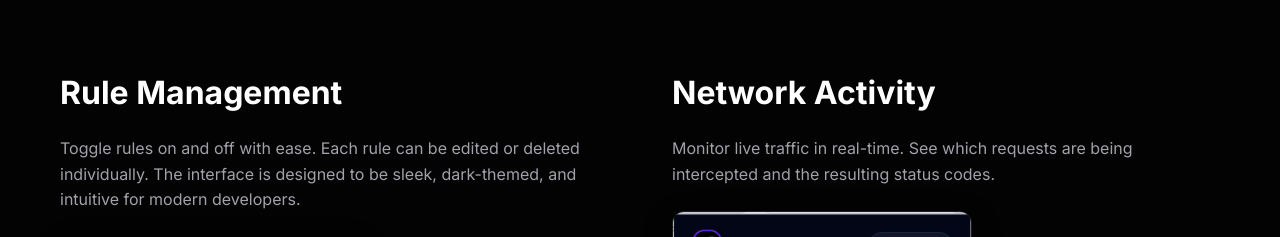
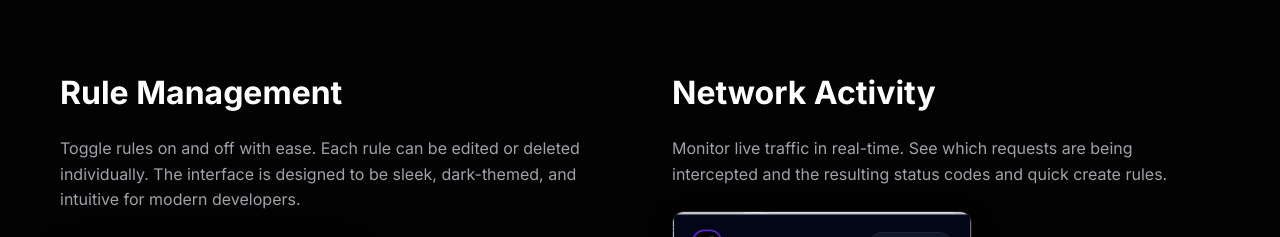
Before and after one commit to buingoctai/interceptly-page, a Next.js app: page /docs in a window 1280 px wide. Shown: the part 1380-1617 px from the top of the page. Built offline with nearby package versions, Linux system fonts and the light colour scheme.

Commit message:
docs: Update network activity description to include quick create rules.

```diff
--- a/src/app/docs/page.tsx
+++ b/src/app/docs/page.tsx
@@ -85,7 +85,7 @@ export default function DocsPage() {
               <h2>Network Activity</h2>
               <p>
                 Monitor live traffic in real-time. See which requests are being intercepted and the
-                resulting status codes.
+                resulting status codes and quick create rules.
               </p>
               <Image
                 src="/images/docs/network-mobile.png"
```
